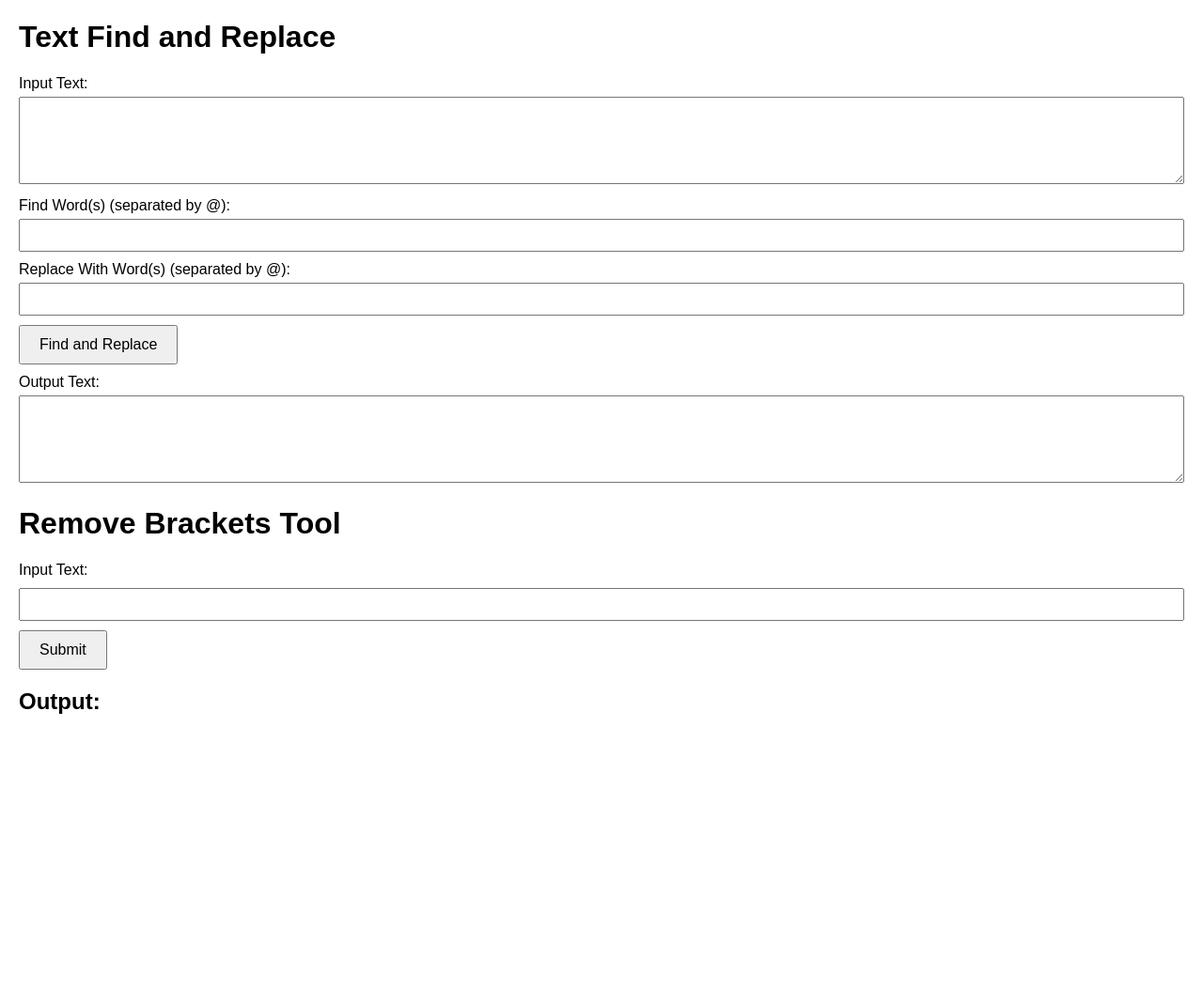
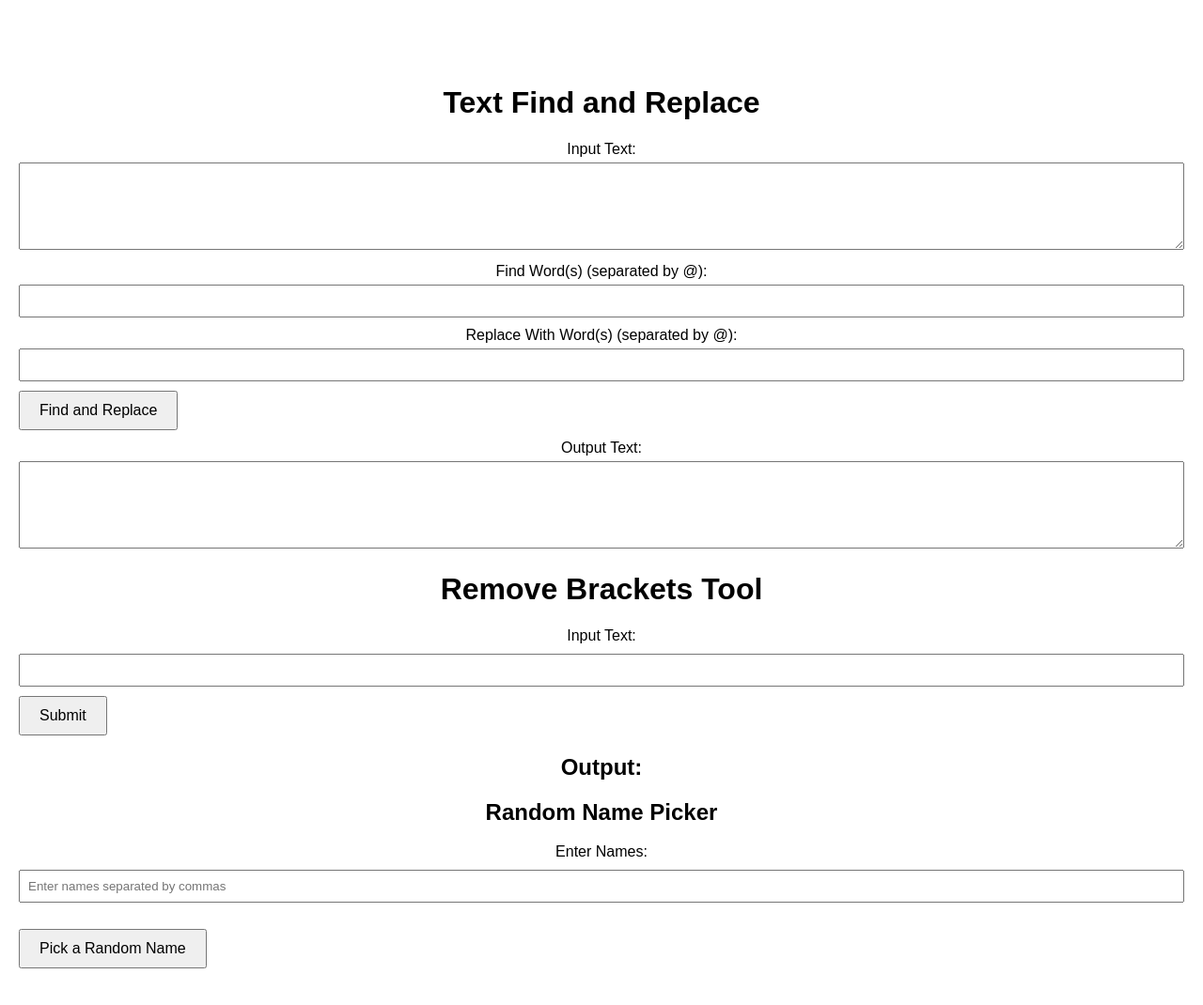
Before and after one commit to automafiles/automafiles, a plain HTML site: page find-replace-text.html in a window 1280 px wide. Shown: the whole page at 94% size. Before the commit the page ends 800 px from the top, so only its background shows below. Drawn offline with Linux system fonts and the light colour scheme.

Commit message:
Update find-replace-text.html

```diff
--- a/find-replace-text.html
+++ b/find-replace-text.html
@@ -123,3 +123,41 @@
     </script>
 </body>
 </html>
+
+<!DOCTYPE html>
+<html lang="en">
+<head>
+    <meta charset="UTF-8">
+    <meta name="viewport" content="width=device-width, initial-scale=1.0">
+    <title>Name Picker</title>
+    <style>
+        body {
+            font-family: Arial, sans-serif;
+            text-align: center;
+            padding-top: 50px;
+        }
+    </style>
+</head>
+<body>
+
+    <h2>Random Name Picker</h2>
+
+    <label for="names">Enter Names:</label>
+    <input type="text" id="names" placeholder="Enter names separated by commas">
+    <br>
+    <button onclick="pickRandomName()">Pick a Random Name</button>
+    <br>
+    <h3 id="result"></h3>
+
+    <script>
+        function pickRandomName() {
+            var namesInput = document.getElementById('names').value;
+            var namesArray = namesInput.split(',');
+            var randomIndex = Math.floor(Math.random() * namesArray.length);
+            var randomName = namesArray[randomIndex].trim();
+            document.getElementById('result').innerText = randomName;
+        }
+    </script>
+
+</body>
+</html>
```
